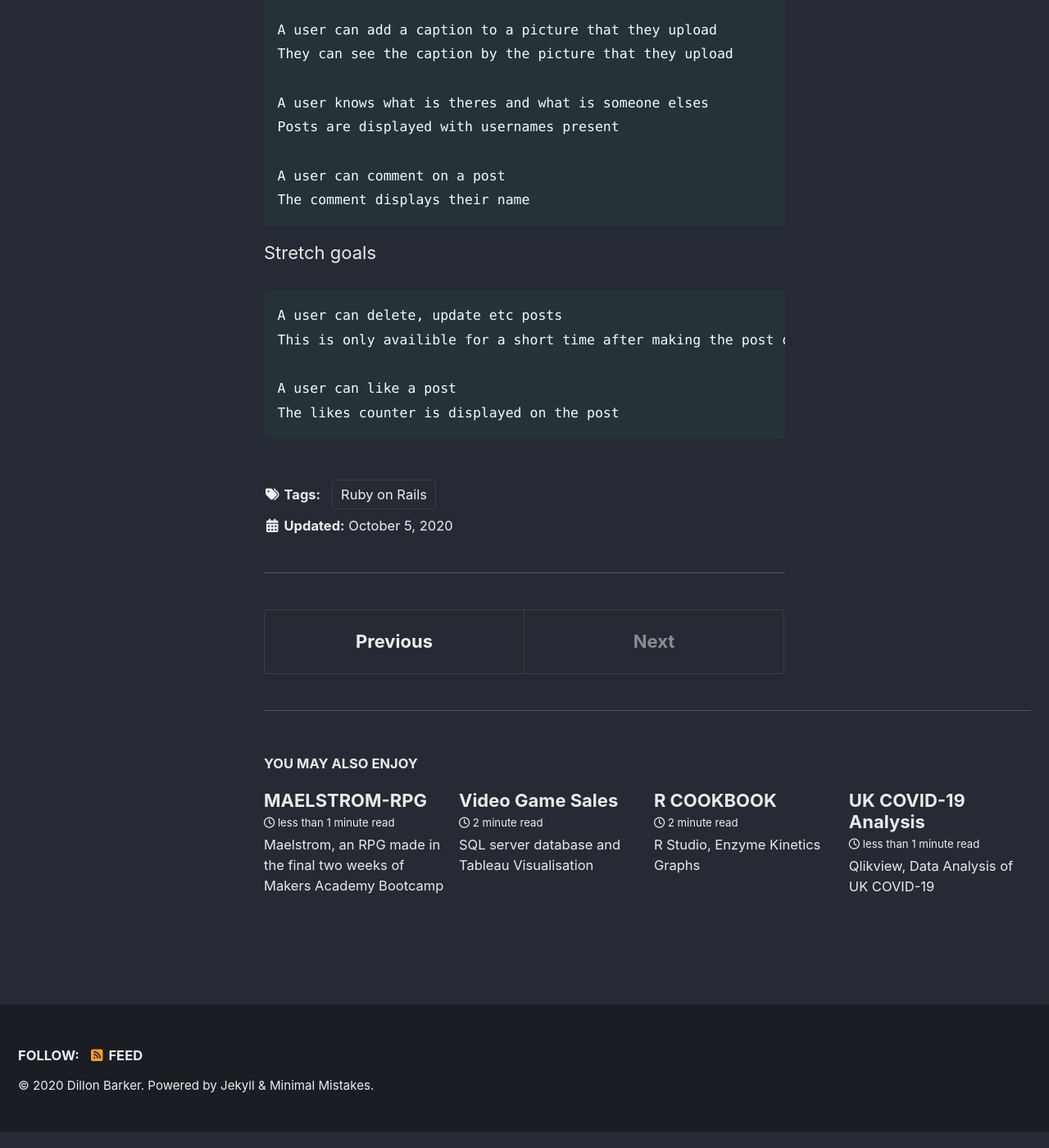
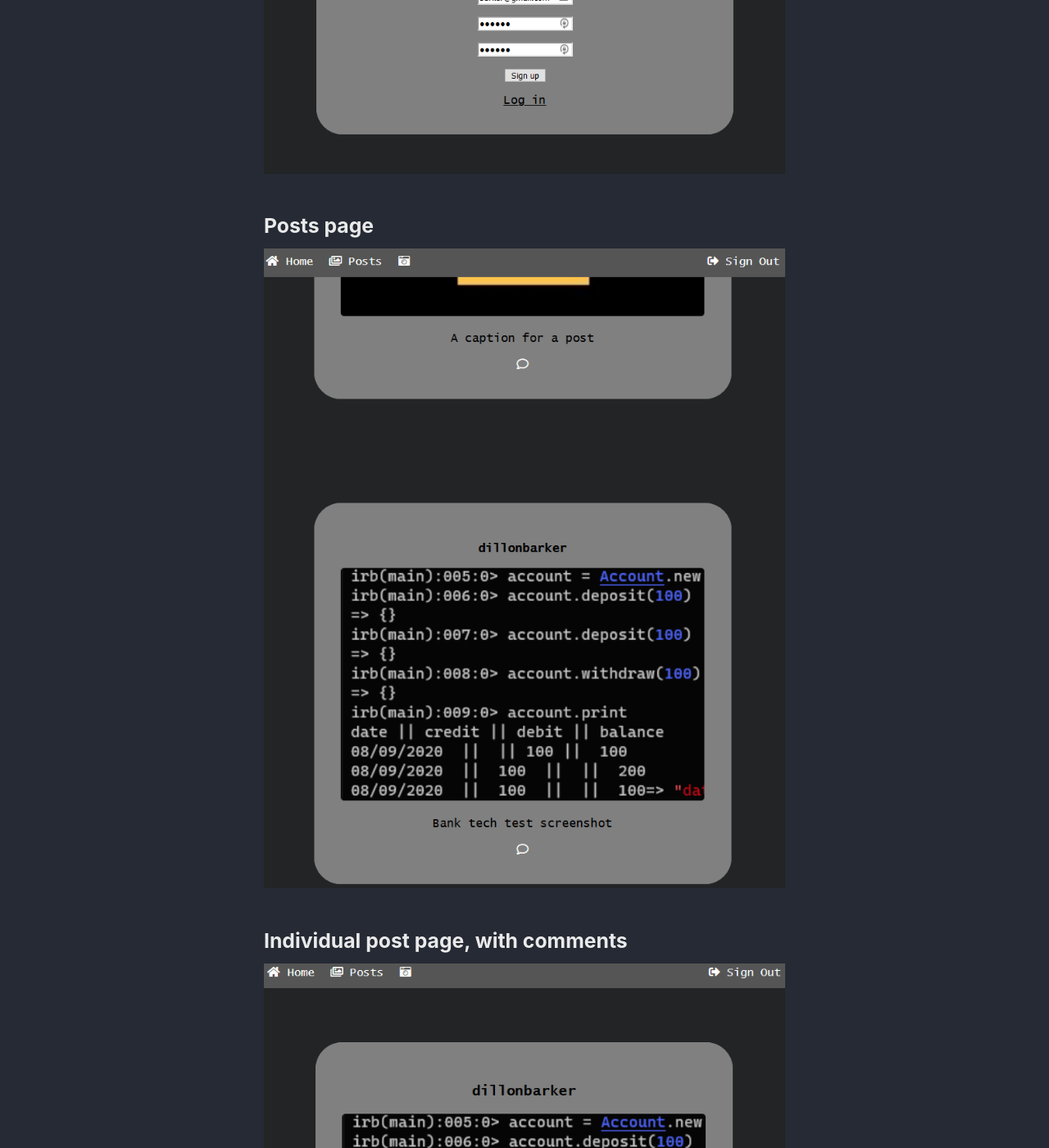
Before and after one commit to dilfyg/dilfyg.github.io, a Jekyll site: the page built from _posts/2020-10-05-INSTAGRAM.md, in a window 1280 px wide and 1400 px high, scrolled down 1463 px. Shown: the whole window at 82% size. Built offline with Jekyll 4.4.1, drawn with Linux system fonts in a browser that asks for light colours; cached includes are drawn as plain includes; nearby versions of some CDN libraries.

Commit message:
images for post

````diff
--- a/_posts/2020-10-05-INSTAGRAM.md
+++ b/_posts/2020-10-05-INSTAGRAM.md
@@ -24,6 +24,16 @@ Instagram Challenge
   * post pictures
   * write comments on the pictures
   * have appropriate styling (like instagram does)
+
+## The site
+### Signing up
+![sign up](../images/instagram/sign_up.png)
+
+### Posts page
+![posts](../images/instagram/posts.png)
+
+### Individual post page, with comments
+![post](../images/instagram/post.png)
 
 ## User stories
 ```
````
Also changed, not shown: images/instagram/post.png (added), images/instagram/posts.png (added), images/instagram/sign_up.png (added).
